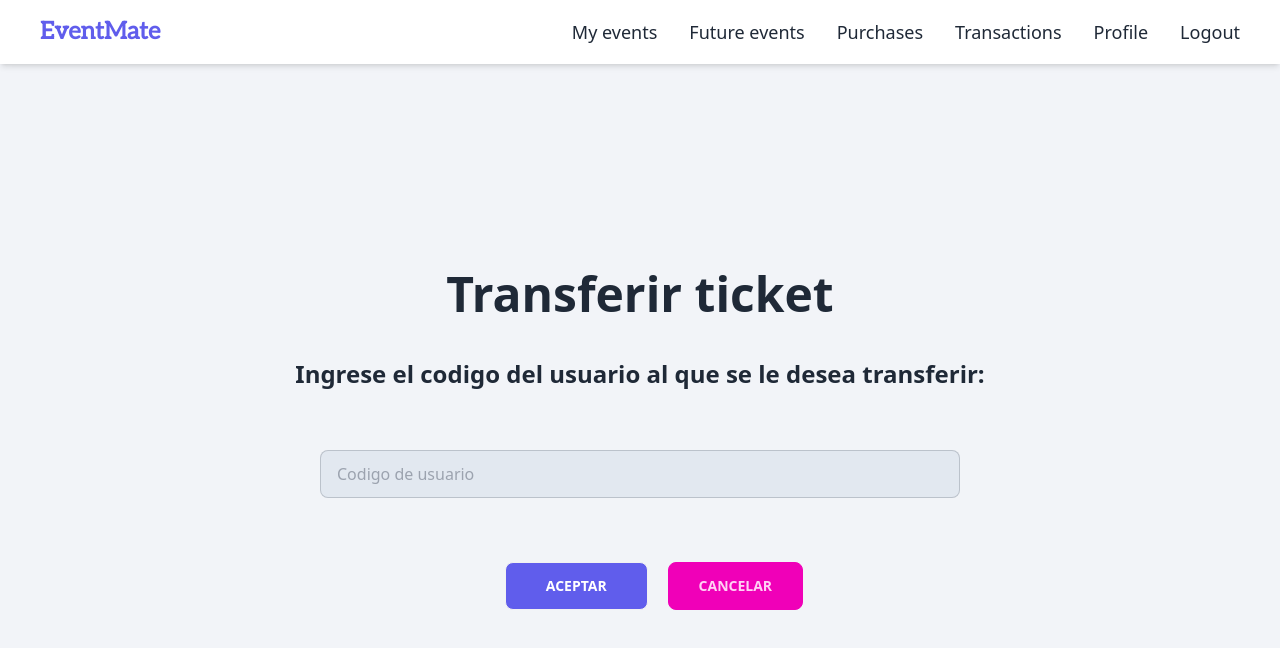
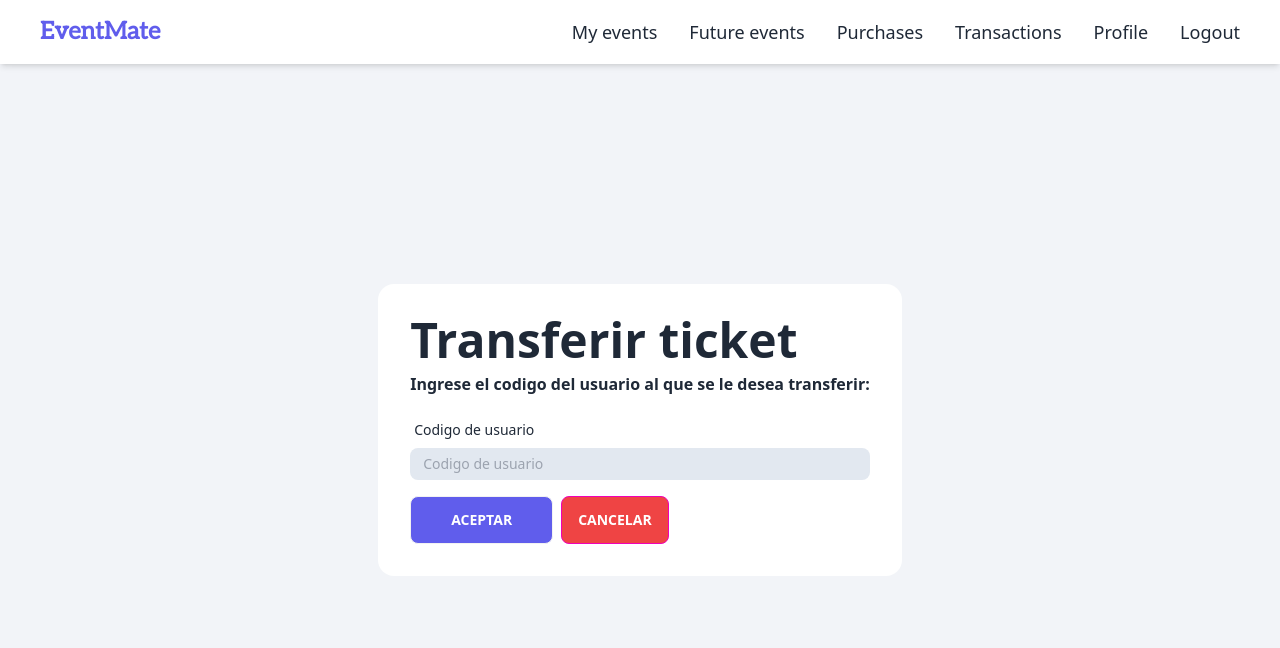
Before and after one commit to fmel025/test-deploy, a React (Vite) app in the folder Client/: page /transaction in a window 1280 px wide. Shown: the top 648 px of the page. Built offline with nearby package versions, Linux system fonts and the light colour scheme.

Commit message:
:lipstick: Upgrade transfer ticket view
Upgraded transfer ticket view to work better in mobile devices

```diff
--- a/Client/src/components/Cards/ActiveTicket.jsx
+++ b/Client/src/components/Cards/ActiveTicket.jsx
@@ -3,7 +3,7 @@ import TransferButton from "../Buttons/TransferButton"
 
 const ActiveTicket = () => {
     return (
-        <div className="mx-10 card md:card-side bg-base-100 shadow-xl">
+        <div className="mx-auto w-72 md:mx-auto md:w-2/3 card md:card-side bg-base-100 shadow-xl ">
             <figure>
                 <img className="h-48 md:h-64" src="https://images.pexels.com/photos/2263436/pexels-photo-2263436.jpeg?auto=compress&cs=tinysrgb&w=600" alt="Shoes" />
             </figure>
@@ -11,7 +11,7 @@ const ActiveTicket = () => {
                 <h1 className="card-title">Titulo del evento</h1>
                 <p className='mt-2 text-lg font-medium text-gray-400'>Fecha: 23 de mayo</p>
                 <p className='mt-1 text-lg font-medium text-gray-400'>Localidad: VIP</p>
-                <div className="card-actions justify-end">
+                <div className="card-actions justify-center lg:justify-start">
                     <div className="join join-horizontal">
                         <ScanButton/>
                         <TransferButton/>
--- a/Client/src/components/Cards/ExpiredTicket.jsx
+++ b/Client/src/components/Cards/ExpiredTicket.jsx
@@ -1,6 +1,6 @@
 const ExpiredTicket = () => {
     return(
-        <div className="mx-10 card md:card-side bg-base-100 shadow-xl">
+        <div className="mx-auto w-72 md:mx-auto md:w-2/3 card md:card-side bg-base-100 shadow-xl">
             <figure>
                 <img className="h-48 lg:h-64" src="https://images.pexels.com/photos/2263436/pexels-photo-2263436.jpeg?auto=compress&cs=tinysrgb&w=600" alt="Shoes" />
             </figure>
--- a/Client/src/components/Navigation/Navbar/EmployeeNavbar.jsx
+++ b/Client/src/components/Navigation/Navbar/EmployeeNavbar.jsx
@@ -29,7 +29,7 @@ const EmployeeNavbar = () => {
           <ul className={`md:flex md:items-center md:pb-0 pb-12 absolute md:static bg-white md:z-auto z-[-1] left-0 w-full md:w-auto md:pl-0 pl-9 transition-all duration-500 ease-in ${open ? 'top-20 ' : 'top-[-490px]'}`}>
             {
               Links.map((link) => (
-                <li key={link.name} className='md:ml-8 text-lg md:my-0 my-7'>
+                <li key={link.name} className='md:ml-8 text-lg md:my-0 my-2 font-bold md:font-normal'>
                   <a href={link.link} className='text-gray-800 hover:text-gray-400 duration-500'>{link.name}</a>
                 </li>
               ))
--- a/Client/src/components/Navigation/Navbar/ImprovedNavbar.jsx
+++ b/Client/src/components/Navigation/Navbar/ImprovedNavbar.jsx
@@ -29,7 +29,7 @@ const ImprovedNavbar = () => {
           <ul className={`md:flex md:items-center md:pb-0 pb-12 absolute md:static bg-white md:z-auto z-[-1] left-0 w-full md:w-auto md:pl-0 pl-9 transition-all duration-500 ease-in ${open ? 'top-20 ' : 'top-[-490px]'}`}>
             {
               Links.map((link) => (
-                <li key={link.name} className='md:ml-8 text-lg md:my-0 my-2 hover:bg-slate-300'>
+                <li key={link.name} className='md:ml-8 text-lg md:my-0 my-2 font-bold md:font-normal'>
                   <a href={link.link} className='text-gray-800 hover:text-gray-400 duration-500'>{link.name}</a>
                 </li>
               ))
--- a/Client/src/pages/Misc/Transaction.jsx
+++ b/Client/src/pages/Misc/Transaction.jsx
@@ -16,16 +16,19 @@ function Transaction() {
   return (
     <>
       <Layout>
-      <div className='flex flex-col w-full h-full align-middle justify-center mt-10 text-center'>
-        <h1 className='font-semibold text-2xl lg:text-5xl mb-10 lg:px-10'>Transferir ticket</h1>
-        <p className='font-semibold lg:text-2xl mb-10 lg:px-10'>Ingrese el codigo del usuario al que se le desea transferir:</p>
-        <div className='flex flex-col justify-center items-center my-5 gap-16'>
-          <input type='text' className='input-bordered input bg-slate-200 w-5/6 lg:w-3/6' placeholder='Codigo de usuario'></input>
-          <div className='flex flex-row gap-5'>
+      <div className='card bg-white mx-10 my-auto md:m-auto'>
+        <div className='card-body'>
+          <h1 className='card-title font-semibold text-3xl lg:text-5xl'>Transferir ticket</h1>
+          <p className='font-semibold'>Ingrese el codigo del usuario al que se le desea transferir:</p>
+          <div className='form-control mt-2'>
+            <label className='label'>
+              <span className='label-text'>Codigo de usuario</span>
+            </label>
+            <input type='text' className='input w-full input-sm bg-slate-200' placeholder='Codigo de usuario'></input>
+          </div>
+          <div className='card-actions mt-2'>
             <InputCodeButton />
-            <button className='btn btn-secondary w-5/6 lg:w-3/6 font-bold'
-            type='button' onClick={handleCancel}
-            >Cancelar</button>
+            <button className='btn btn-secondary bg-red-500 hover:bg-red-700 text-white font-bold ' onClick={handleCancel}>Cancelar</button>
           </div>
         </div>
       </div>
--- a/Client/src/pages/User/ManageUsers.jsx
+++ b/Client/src/pages/User/ManageUsers.jsx
@@ -11,7 +11,7 @@ function ManageUsers() {
   return (
     <>
       <Layout>
-        <h1 className="text-5xl font-bold text-main mt-5 mb-10">Administrador de usuarios</h1>
+        <h1 className=" text-2xl lg:text-5xl font-bold text-main mt-5 mb-10 text-center">Administrador de usuarios</h1>
         <SearchBar />
         <UserStatusTable />
         <div className="alert alert-info md:hidden text-center items-center flex flex-row w-4/5 mt-5">
```
